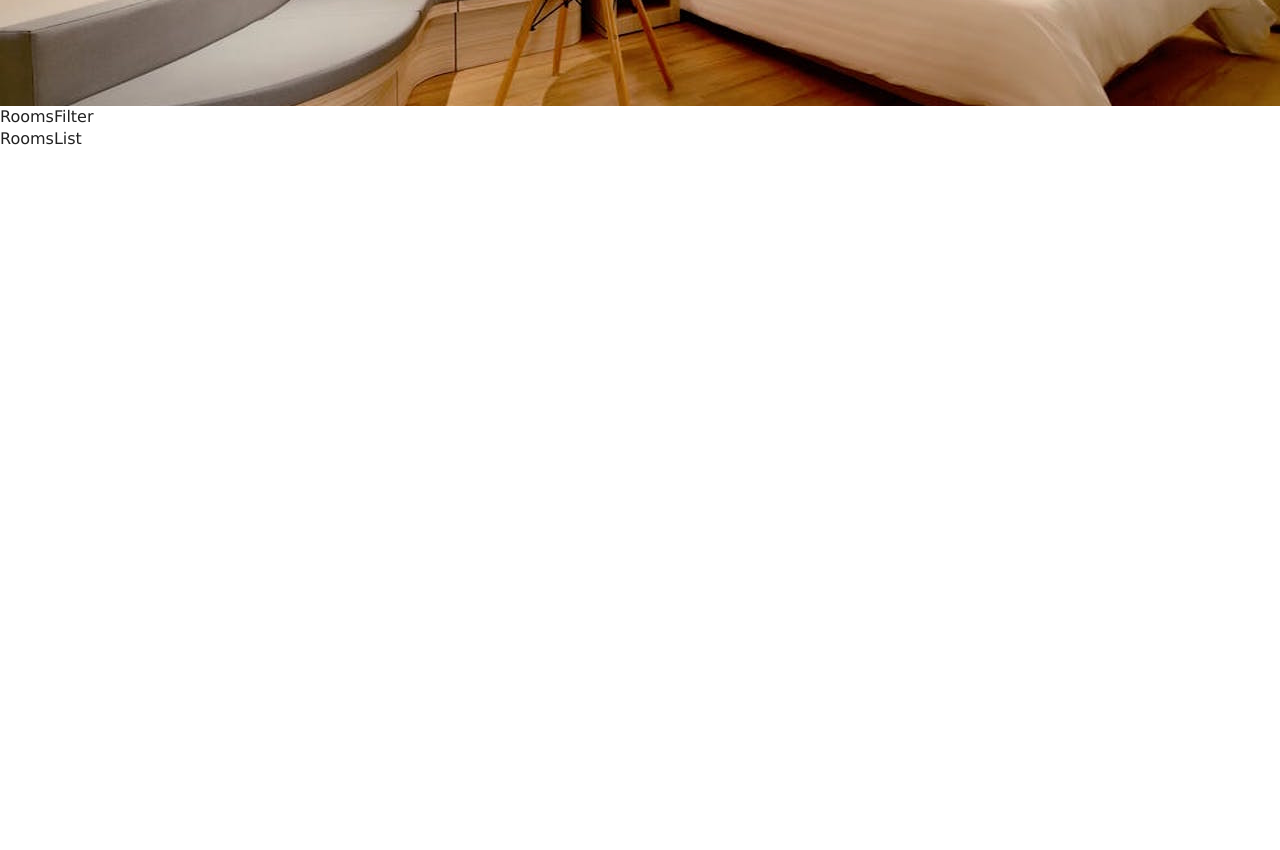
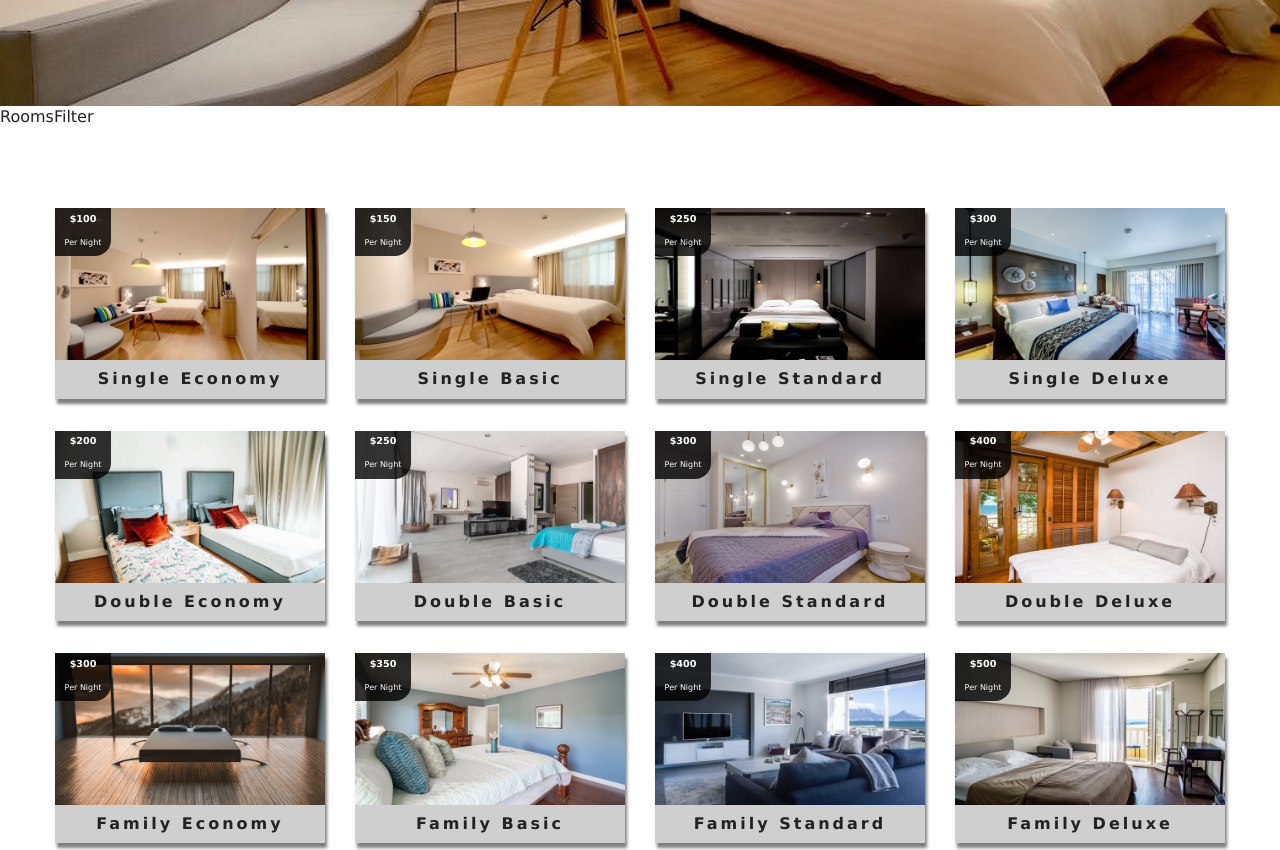
Before and after one commit to RostyslavL/React-Beach-Resort, a React (Create React App) app: page /rooms in a window 1280 px wide. Shown: the part 440-1290 px from the top of the page. Before the commit the page ends 800 px from the top, so only its background shows below. Built offline with nearby package versions, Linux system fonts and the light colour scheme.

Commit message:
feat: complete RoomList component

```diff
--- a/src/components/RoomsList.jsx
+++ b/src/components/RoomsList.jsx
@@ -1,9 +1,23 @@
 import React from 'react'
+import Room from './Room'
 
-export default function RoomsList() {
+export default function RoomsList({rooms}) {
+    if(rooms.length === 0){
+        return (
+            <div className="empty-search">
+                <h3>Unfortunately no roms matched your search cretaria</h3>
+            </div>
+        )
+    }
     return (
-        <div>
-            RoomsList
-        </div>
+        <section className="roomslist">
+            <div className="roomslist-center">
+                {
+                    rooms.map((item) =>{
+                        return <Room key={item.id} room={item}/>
+                    })
+                }
+            </div>
+        </section>
     )
 }
```
